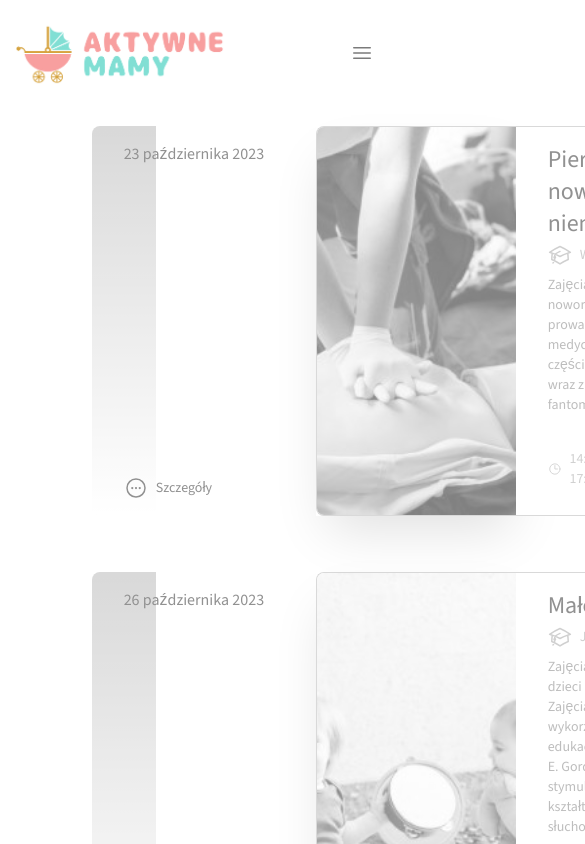
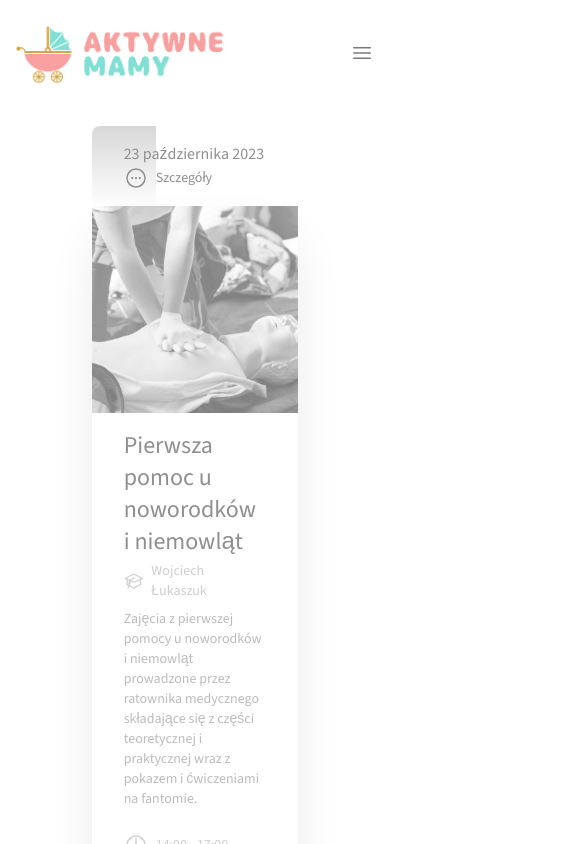
Before and after one commit to matwjablonski/aktywnemamy, a Next.js app: page /wydarzenia in a window 390 px wide. Shown: the top 844 px of the page, 585 px wide, since content can reach past the window. Built offline with nearby package versions, Linux system fonts and the light colour scheme.

Commit message:
add rwd to events page

```diff
--- a/app/components/EventBox/index.tsx
+++ b/app/components/EventBox/index.tsx
@@ -25,14 +25,20 @@ const EventBox: FC<EventBox> = ({
 }) => (
   <article className={`
     flex
+    flex-col
+
     content-stretch
 
     mb-6
     px-4
     py-4
     w-8/12
+    md:w-full
+    lg:w-8/12
     min-h-[200px]
     mx-auto
+
+    md:flex-row
 
     ${(withArchive && isEventInPast(eventDate)) ? 'opacity-50 grayscale' : ''}
   `}>
@@ -43,11 +49,12 @@ const EventBox: FC<EventBox> = ({
       overflow-hidden
       rounded-l-lg
 
-      mr-6
+      md:mr-6
       py-4
       pl-8
       pr-4
-      w-[200px]
+      w-full
+      md:w-[200px]
       min-w-[200px]
 
       bg-gradient-to-b
@@ -58,10 +65,10 @@ const EventBox: FC<EventBox> = ({
       text-gray-dark
     ">
       {new Intl.DateTimeFormat('pl-PL', { dateStyle: 'long' }).format(eventDate)}
-      <div className="flex flex-col items-start gap-1">
+      <div className="flex md:flex-col items-start gap-1">
         {canRegister(eventDate) && registrationUrl && (
           <a href={registrationUrl} rel="nofollow noreferrer noopener" target="_blank">
-            <div className="flex gap-2 text-sm items-center text-gray-dark hover:text-secondary transition-all">
+            <div className="flex gap-2 text-sm items-center text-gray-dark hover:text-secondary transition-all whitespace-nowrap">
               <svg xmlns="http://www.w3.org/2000/svg" fill="none" viewBox="0 0 24 24" strokeWidth={1.5} stroke="currentColor" className="w-6 h-6">
                 <path strokeLinecap="round" strokeLinejoin="round" d="M16.5 6v.75m0 3v.75m0 3v.75m0 3V18m-9-5.25h5.25M7.5 15h3M3.375 5.25c-.621 0-1.125.504-1.125 1.125v3.026a2.999 2.999 0 010 5.198v3.026c0 .621.504 1.125 1.125 1.125h17.25c.621 0 1.125-.504 1.125-1.125v-3.026a2.999 2.999 0 010-5.198V6.375c0-.621-.504-1.125-1.125-1.125H3.375z" />
               </svg>
@@ -72,7 +79,7 @@ const EventBox: FC<EventBox> = ({
         {
           detailsUrl && (
             <a href={detailsUrl} rel="nofollow noreferrer noopener" target="_blank">
-              <div className="flex gap-2 text-sm items-center text-gray-dark hover:text-secondary transition-all">
+              <div className="flex gap-2 text-sm items-center text-gray-dark hover:text-secondary transition-all whitespace-nowrap">
                 <svg xmlns="http://www.w3.org/2000/svg" fill="none" viewBox="0 0 24 24" strokeWidth={1.5} stroke="currentColor" className="w-6 h-6">
                   <path strokeLinecap="round" strokeLinejoin="round" d="M8.625 12a.375.375 0 11-.75 0 .375.375 0 01.75 0zm0 0H8.25m4.125 0a.375.375 0 11-.75 0 .375.375 0 01.75 0zm0 0H12m4.125 0a.375.375 0 11-.75 0 .375.375 0 01.75 0zm0 0h-.375M21 12a9 9 0 11-18 0 9 9 0 0118 0z" />
                 </svg>
@@ -83,8 +90,8 @@ const EventBox: FC<EventBox> = ({
         }
       </div>
     </div>
-    <div className="shadow-2xl flex w-full">
-      <div className="w-[200px] overflow-hidden rounded-l-lg border-y border-l border-main min-w-[200px]">
+    <div className="shadow-2xl flex flex-col md:flex-row w-full">
+      <div className="w-full md:w-[200px] overflow-hidden md:rounded-l-lg min-w-[200px]">
         {
           image && (
             <Image
@@ -97,6 +104,8 @@ const EventBox: FC<EventBox> = ({
                 h-full
                 hover:scale-110
                 transition-all
+
+                min-w-full
               "
             />
           )
@@ -112,22 +121,6 @@ const EventBox: FC<EventBox> = ({
         flex-auto
         rounded-r-lg
         bg-white
-        border-y
-        border-main
-
-        hover:after:-right-[4px]
-
-        after:transition-all
-        after:content
-        after:w-[15px]
-        after:block
-        after:h-full
-        after:absolute
-        after:-right-[8px]
-        after:top-0
-        after:bg-main
-        after:rounded-r-lg
-        after:z-[-1]
       ">
         <div>
           <h3 className="text-2xl mb-1 text-gray-dark">{title}</h3>
@@ -139,14 +132,14 @@ const EventBox: FC<EventBox> = ({
           </div>}
           <p className="text-gray-light text-sm mb-6">{description}</p>
         </div>
-        <div className="flex">
-          <div className="flex mr-6 text-sm items-center text-gray gap-2">
+        <div className="flex flex-col md:flex-row">
+          <div className="flex md:mr-6 text-sm items-center text-gray gap-2">
             <svg xmlns="http://www.w3.org/2000/svg" fill="none" viewBox="0 0 24 24" strokeWidth={1.5} stroke="currentColor" className="w-6 h-6">
               <path strokeLinecap="round" strokeLinejoin="round" d="M12 6v6h4.5m4.5 0a9 9 0 11-18 0 9 9 0 0118 0z" />
             </svg>
             {new Intl.DateTimeFormat('pl-PL', { timeStyle: 'short' }).format(eventDate)} - {calculateEndHour(eventDate, duration)}
           </div>
-          <div className="flex mr-6 text-sm items-center text-gray gap-2">
+          <div className="flex md:mr-6 text-sm items-center text-gray gap-2">
             <svg xmlns="http://www.w3.org/2000/svg" fill="none" viewBox="0 0 24 24" strokeWidth={1.5} stroke="currentColor" className="w-6 h-6">
               <path strokeLinecap="round" strokeLinejoin="round" d="M15 10.5a3 3 0 11-6 0 3 3 0 016 0z" />
               <path strokeLinecap="round" strokeLinejoin="round" d="M19.5 10.5c0 7.142-7.5 11.25-7.5 11.25S4.5 17.642 4.5 10.5a7.5 7.5 0 1115 0z" />
```
